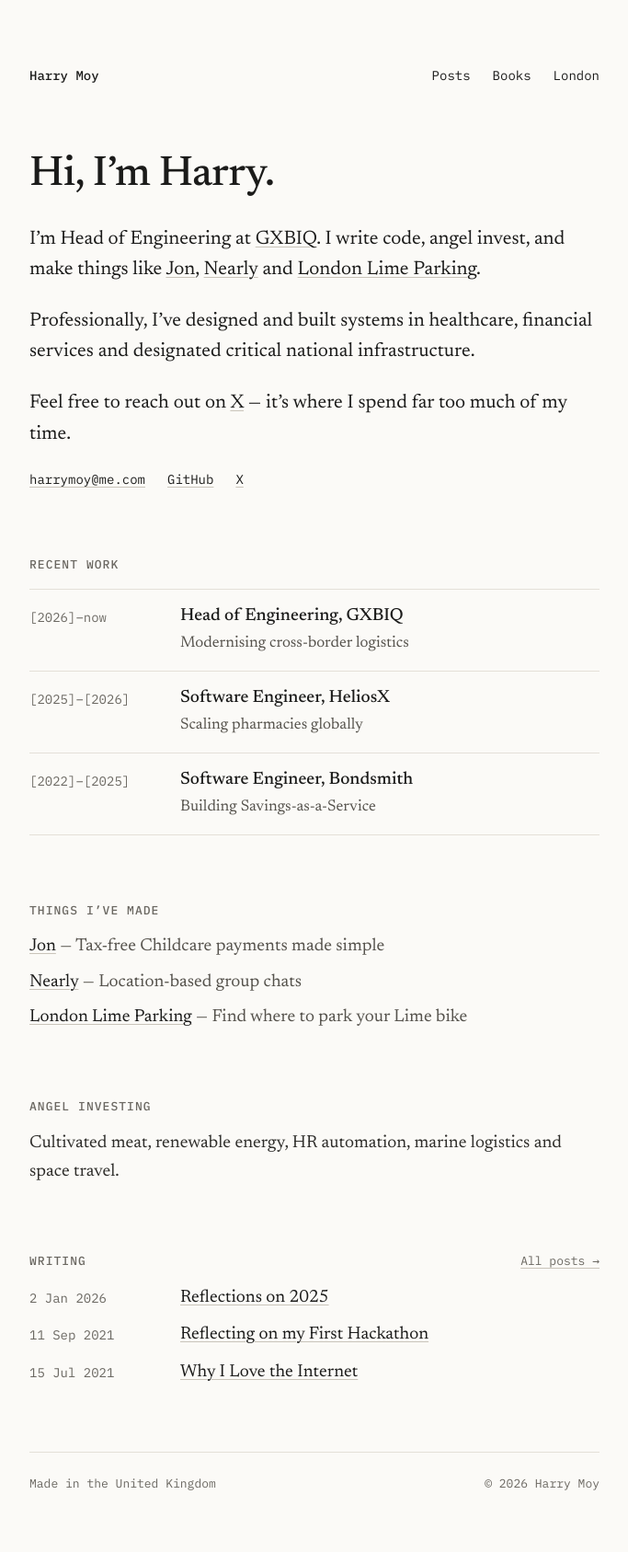
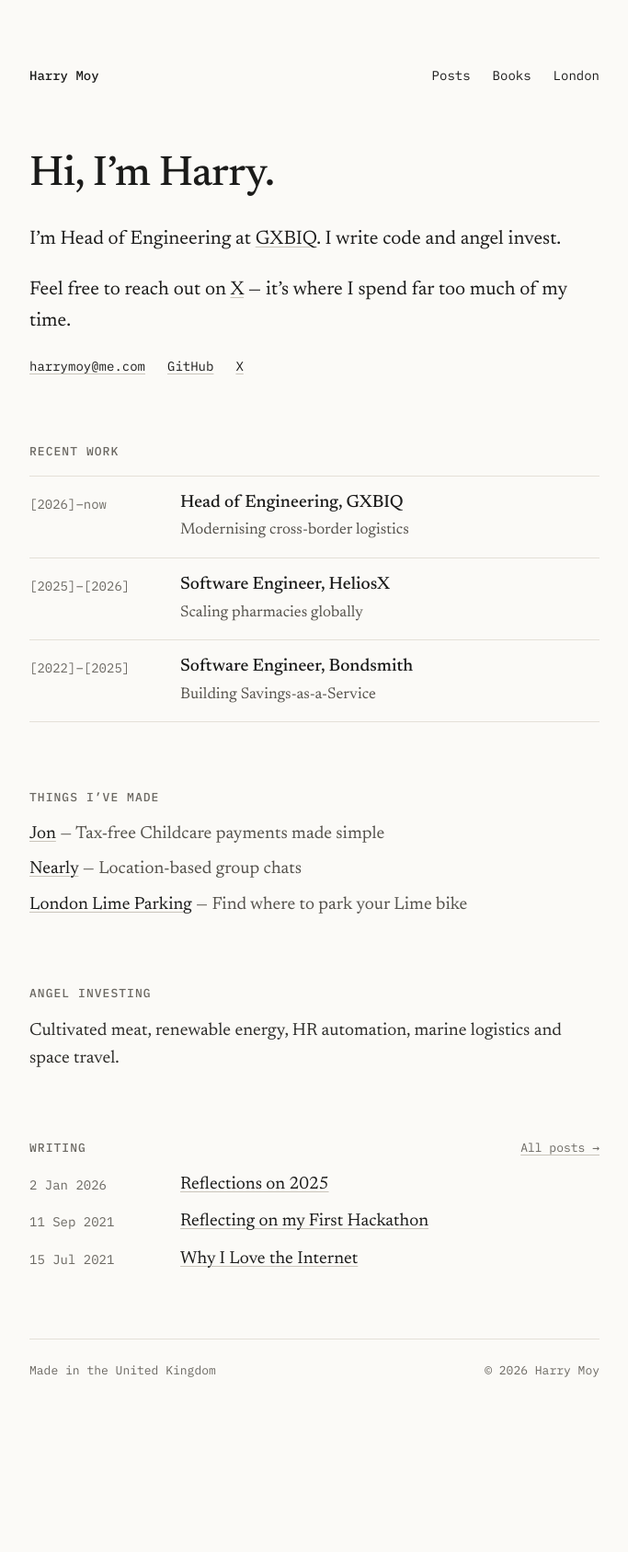
Before and after one commit to harrymoy/harrymoy.github.io, a Jekyll site: the page built from index.markdown, in a window 1280 px wide. Shown: the whole page at 92% size, without its empty margins (298-981 px from the left). Built offline with Jekyll 4.4.1, drawn with Linux system fonts in a browser that asks for light colours; after the commit the page ends 1564 px from its top, so only the background shows below that.

Commit message:
fix: update home page

```diff
--- a/index.markdown
+++ b/index.markdown
@@ -5,8 +5,6 @@
 investing: Cultivated meat, renewable energy, HR automation, marine logistics and space travel.
 ---
 
-I’m Head of Engineering at [GXBIQ](https://www.gxbiq.com/). I write code, angel invest, and make things like [Jon](https://hello-jon.webflow.io/),  [Nearly](https://www.producthunt.com/products/nearly) and [London Lime Parking](https://lime-parking.vercel.app/).
-
-Professionally, I’ve designed and built systems in healthcare, financial services and designated critical national infrastructure.
+I’m Head of Engineering at [GXBIQ](https://www.gxbiq.com/). I write code and angel invest.
 
 Feel free to reach out on [X](https://x.com/HarryMoy) — it’s where I spend far too much of my time.
```
